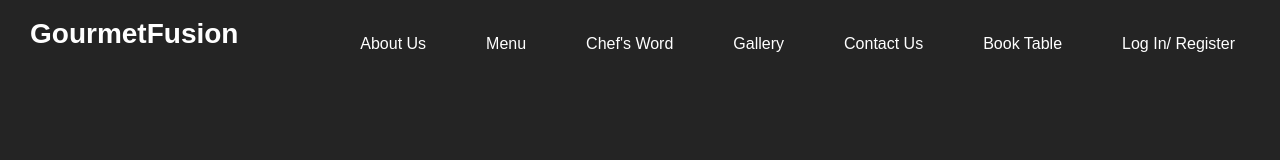
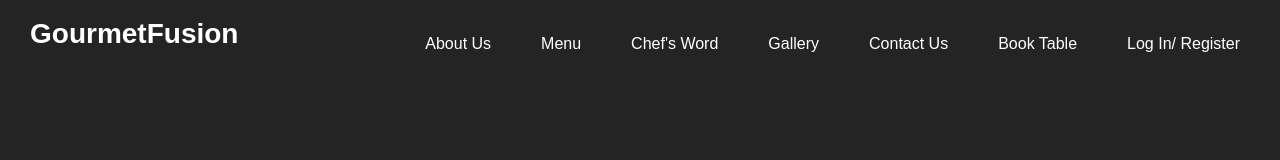
Before and after one commit to ayushgupta703/GourmetFusion, a React (Create React App) app: page / in a window 1280 px wide. Shown: the top 160 px of the page. Built offline with nearby package versions, Linux system fonts and the light colour scheme; a web font is replaced by a local one.

Commit message:
Modified Navbar Header and About us

```diff
--- a/src/Components/Navbar/Navbar.css
+++ b/src/Components/Navbar/Navbar.css
@@ -35,7 +35,7 @@ body {
     gap: 30px;
 }
 
-.navbar-links a {
+/* .navbar-links a {
     color: #ffffff;
     text-decoration: none;
     padding: 10px 15px;
@@ -45,6 +45,29 @@ body {
 
 .navbar-links a:hover {
     border: 1px solid #ffffff;
+} */
+
+.navbar-links a {
+    text-decoration: none;
+    color: white;
+    padding: 10px;
+    /* font-size: 20px; */
+    position: relative;
+}
+
+.navbar-links a::before {
+    content: '';
+    position: absolute;
+    top: 0;
+    left: 0;
+    width: 0%;
+    height: 100%;
+    border-bottom: 2px solid rgb(255, 207, 188);
+    transition: 0.15s linear;
+}
+
+.navbar-links a:hover::before {
+    width: 100%;
 }
 
 .navbar-toggle {
@@ -90,7 +113,7 @@ body {
         position: absolute;
         top: 60px;
         right: 20px;
-        background-color: #ffffff66;
+        background-color: #5b5b5be2;
         padding: 10px;
         border-radius: 5px;
         width: 200px;
@@ -98,11 +121,7 @@ body {
     }
 
     .navbar-links a {
-        color: rgb(0, 0, 0);
-    }
-
-    .navbar-links a:hover {
-        border: 1px solid #000000;
+        color: rgb(255, 255, 255);
     }
 
     .navbar-links.active {
```
